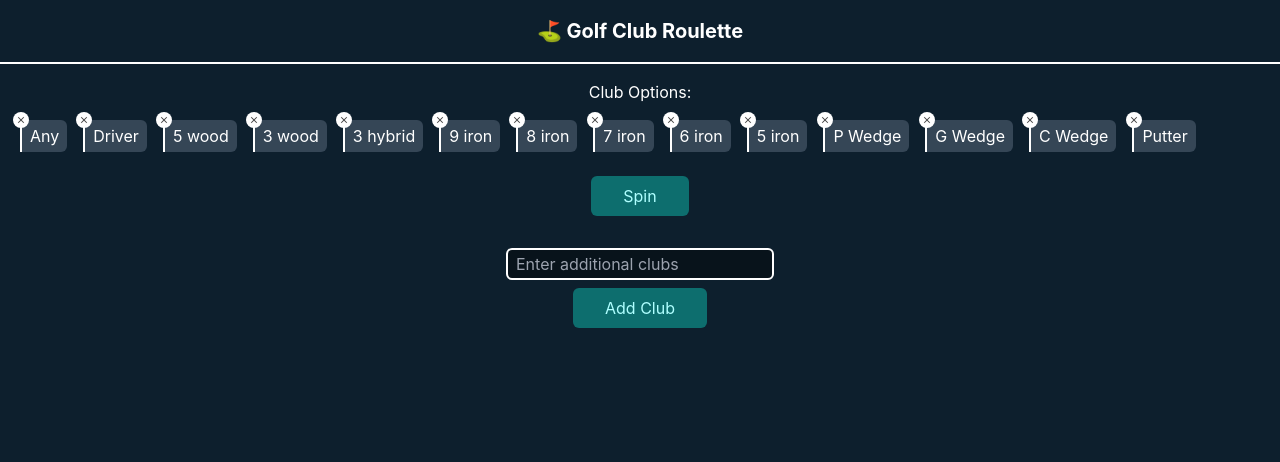
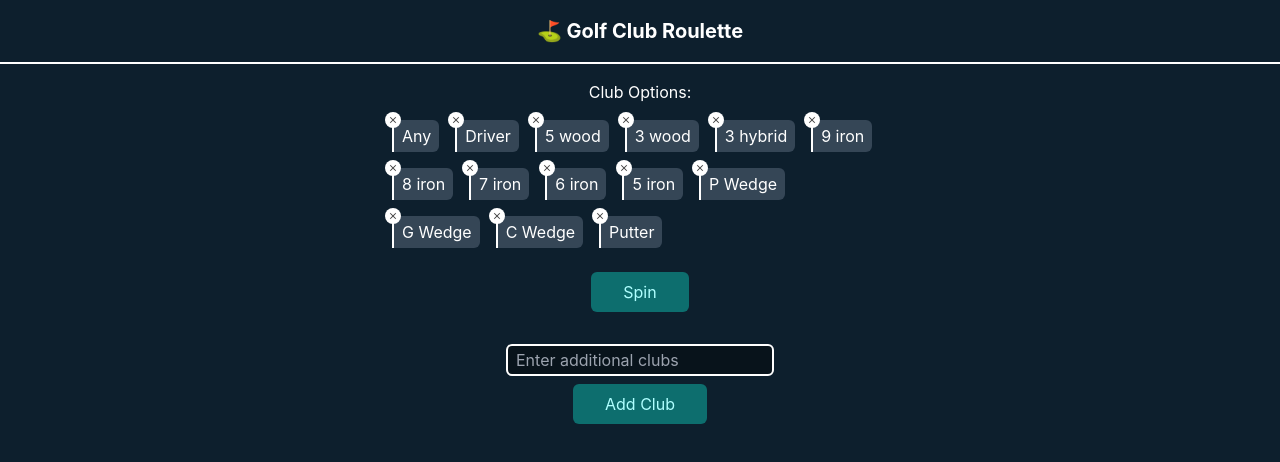
Before and after one commit to GabeDiniz/club-roulette, a React (Create React App) app: page / in a window 1280 px wide. Shown: the top 462 px of the page. Built offline with nearby package versions, Linux system fonts and the light colour scheme.

Commit message:
style: golf club options

```diff
--- a/src/components/SpinningWheel.js
+++ b/src/components/SpinningWheel.js
@@ -62,7 +62,7 @@ const SpinningWheel = ({ initialOptions }) => {
     <div className="flex flex-col bg-bg_main h-screen text-txt_main">
       <h1 className="my-4">Club Options:</h1>
       {/* The Wheel style={{ transform: `rotateX(${spinNumber}deg)` }}*/}
-      <div className="flex flex-wrap mx-3">
+      <div className="flex flex-wrap mx-3 max-w-lg self-center">
         {options.map((option, index) => (
           <div
             key={index}
```
